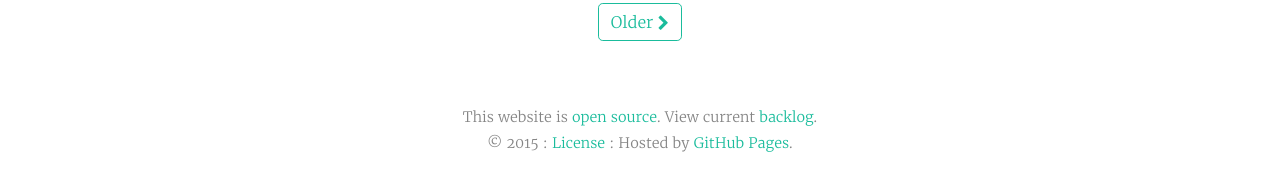
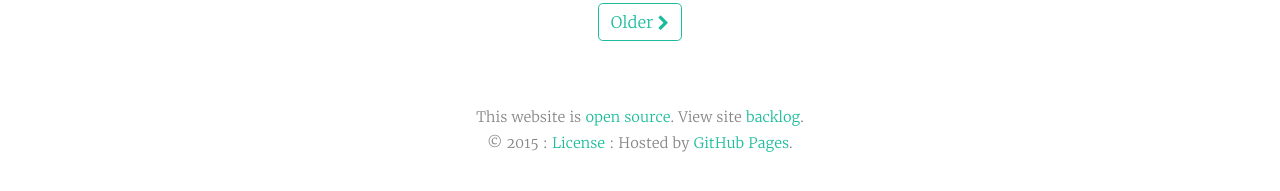
Before and after one commit to emerywebster/emerywebster.github.io, a Jekyll site: the page built from index.html, in a window 1280 px wide and 900 px high, scrolled down 1637 px. Shown: the part 679-870 px from the top of the window. Built offline with Jekyll 4.4.1, drawn with Linux system fonts in a browser that asks for light colours; nearby versions of some CDN libraries; emoji names are drawn with the system emoji font; Markdown is read by kramdown in place of the engine named in the settings; the list of posts is cut into pages by our own code.

Commit message:
modify footer text

```diff
--- a/_config.yml
+++ b/_config.yml
@@ -16,7 +16,7 @@ theme:
 #     <p>Remove all header text in <code>_config.yml</code> to disable this feature.</p>
   header_text_feature_image:
   footer_text: >
-   This website is <a href="https://github.com/emerywebster/emerywebster.github.io">open source</a>. View current <a href="/backlog">backlog</a>.<br />
+   This website is <a href="https://github.com/emerywebster/emerywebster.github.io">open source</a>. View site <a href="/backlog">backlog</a>.<br />
    &copy; 2015 : <a href="https://github.com/emerywebster/emerywebster.github.io/blob/master/LICENSE.md">License</a> : Hosted by <a href="https://pages.github.com/">GitHub Pages</a>.
 
   # Icons
```
